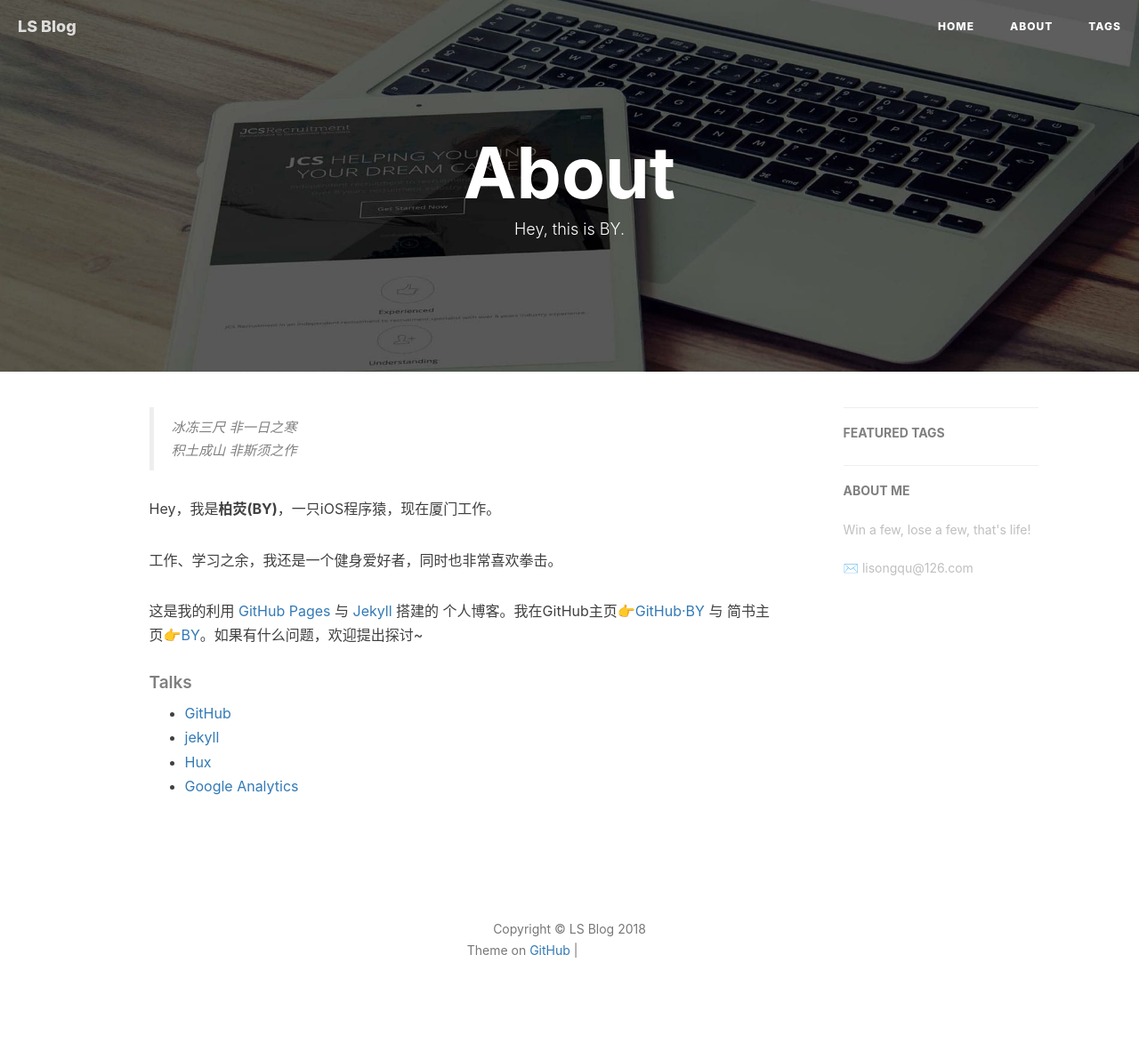
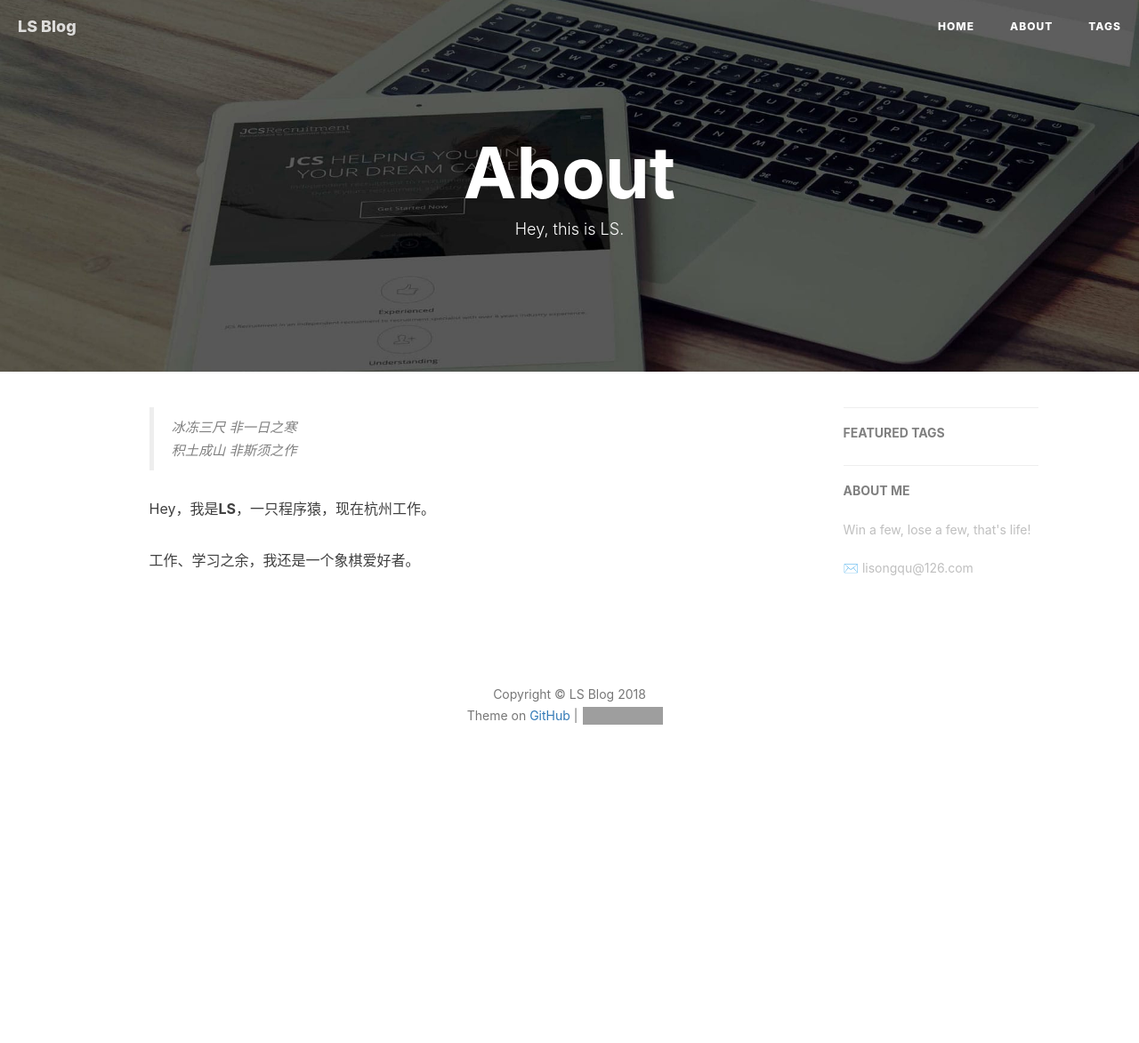
Before and after one commit to qulisong/qulisong.github.io, a Jekyll site: the page built from about.html, in a window 1280 px wide. Shown: the whole page at 89% size. Built offline with Jekyll 4.4.1, drawn with Linux system fonts in a browser that asks for light colours; nearby versions of some CDN libraries; comment, search, counter and statistics services are not loaded; after the commit the page ends 909 px from its top, so only the background shows below that; grey boxes are pictures that could not be loaded.

Commit message:
Update about.html

```diff
--- a/about.html
+++ b/about.html
@@ -1,7 +1,7 @@
 ---
 layout: page
 title: "About"
-description: "Hey, this is BY."
+description: "Hey, this is LS."
 header-img: "img/post-bg-rwd.jpg"
 ---
 
@@ -18,22 +18,20 @@ header-img: "img/post-bg-rwd.jpg"
     <blockquote><p>冰冻三尺 非一日之寒<br>
     积土成山 非斯须之作</p></blockquote>
 
-    <p>Hey，我是<strong>柏荧(BY)</strong>，一只iOS程序猿，现在厦门工作。</p>
+    <p>Hey，我是<strong>LS</strong>，一只程序猿，现在杭州工作。</p>
 
-    <p>工作、学习之余，我还是一个健身爱好者，同时也非常喜欢拳击。</p>
-
-    <p>这是我的利用 <a href="https://pages.github.com/">GitHub Pages</a> 与 <a href="http://jekyll.com.cn/">Jekyll</a> 搭建的 个人博客。我在GitHub主页<a href="https://github.com/qiubaiying">👉GitHub·BY</a> 与 简书主页<a href="https://http://www.jianshu.com/u/e71990ada2fd">👉BY</a>。如果有什么问题，欢迎提出探讨~</p>
+    <p>工作、学习之余，我还是一个象棋爱好者。</p>
 
     <p></p>
 
-    <h5>Talks</h5>
+<!--     <h5>Talks</h5> -->
 
-    <ul>
+<!--     <ul>
         <li><a href="https://github.com">GitHub</a></li>
         <li><a href="http://jekyll.com.cn/">jekyll</a></li>
         <li><a href="http://huangxuan.me/">Hux</a></li>
         <li><a href="https://analytics.google.com/analytics">Google Analytics</a></li>
-    </ul>
+    </ul> -->
 </div>
 
 <!-- English Version -->
```
